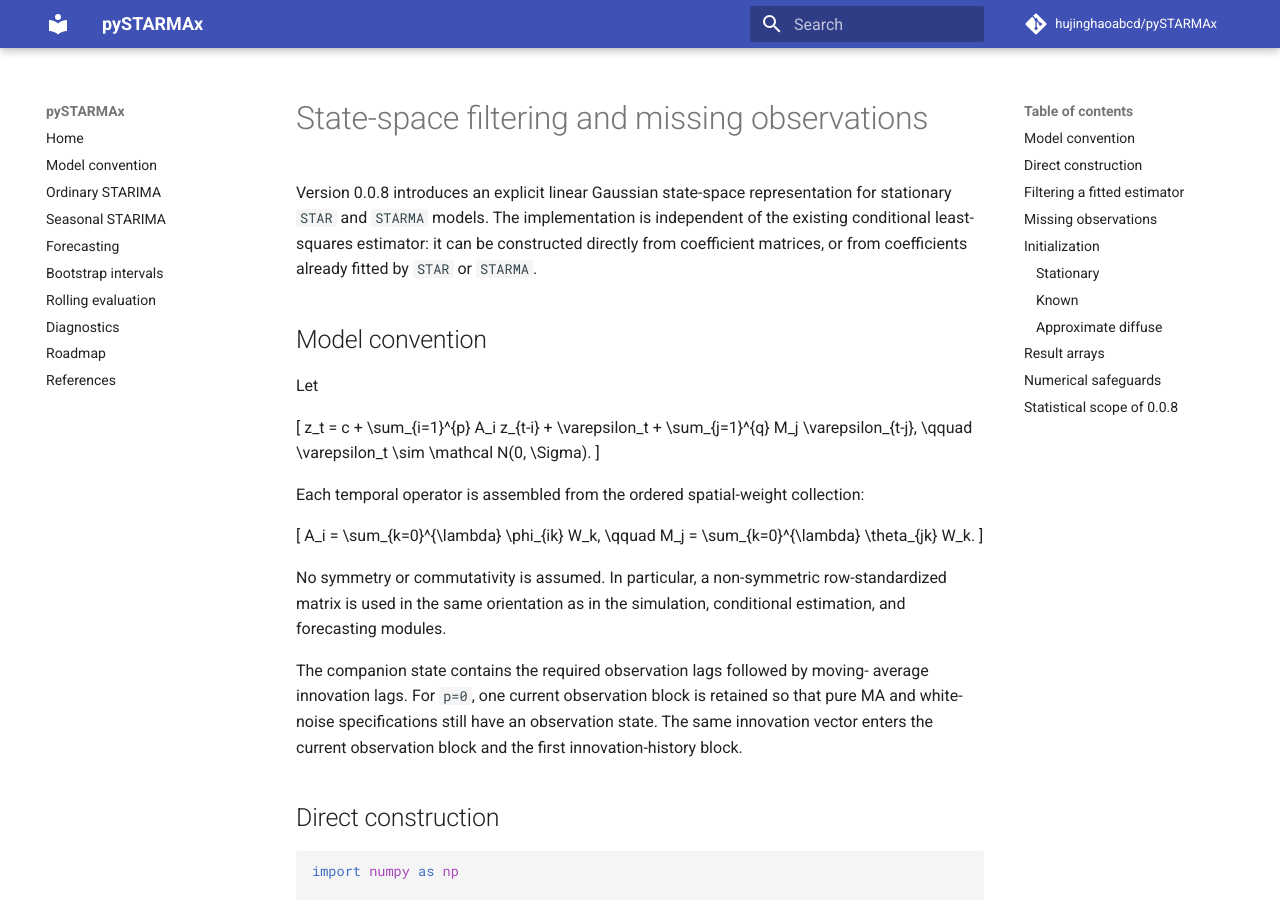
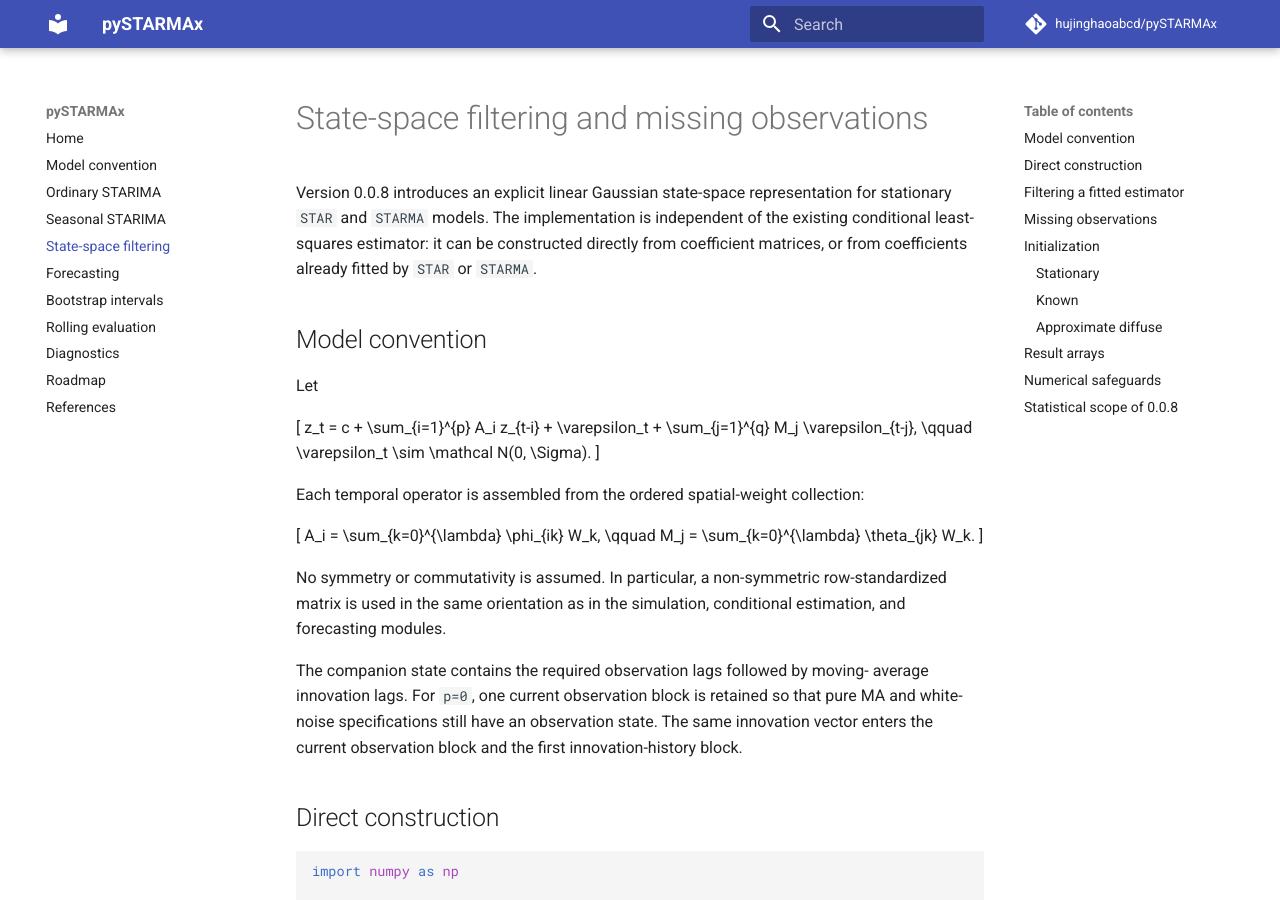
Before and after one commit to hujinghaoabcd/pySTARMAx, an MkDocs documentation site: the page built from docs/state_space.md, in a window 1280 px wide and 900 px high. Built offline with MkDocs 1.6.1 and Material for MkDocs 9.7.7, drawn with Linux system fonts in a browser that asks for light colours; comment, search, counter and statistics services are not loaded.

Commit message:
Add state-space documentation to navigation

```diff
--- a/mkdocs.yml
+++ b/mkdocs.yml
@@ -9,6 +9,7 @@ nav:
   - Model convention: model.md
   - Ordinary STARIMA: starima.md
   - Seasonal STARIMA: seasonal.md
+  - State-space filtering: state_space.md
   - Forecasting: forecasting.md
   - Bootstrap intervals: bootstrap.md
   - Rolling evaluation: evaluation.md
```
